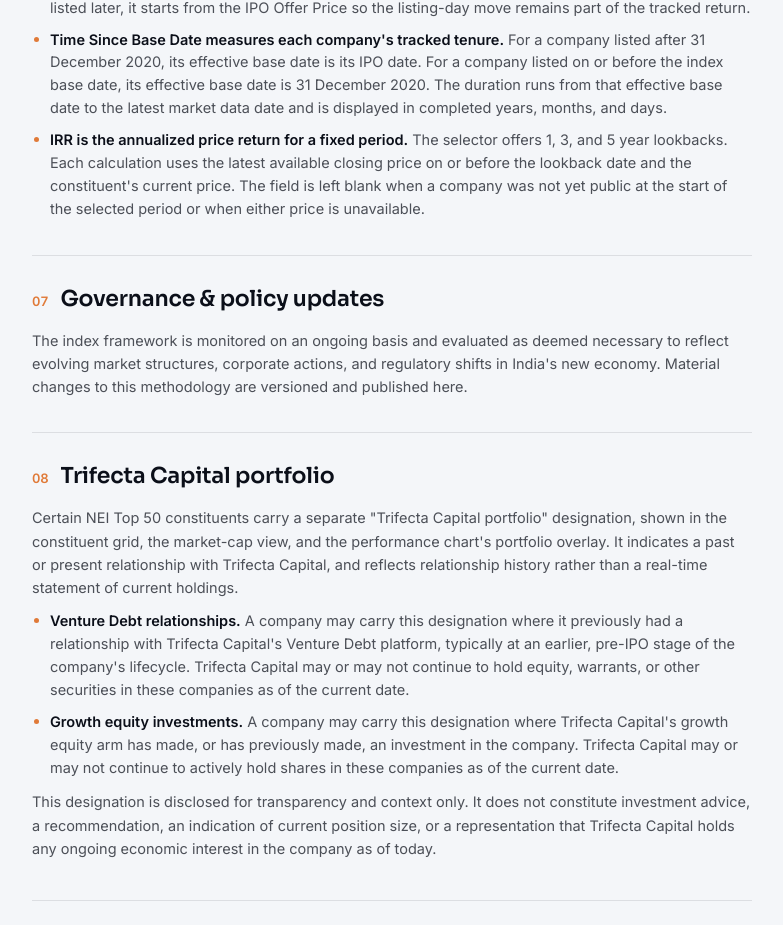
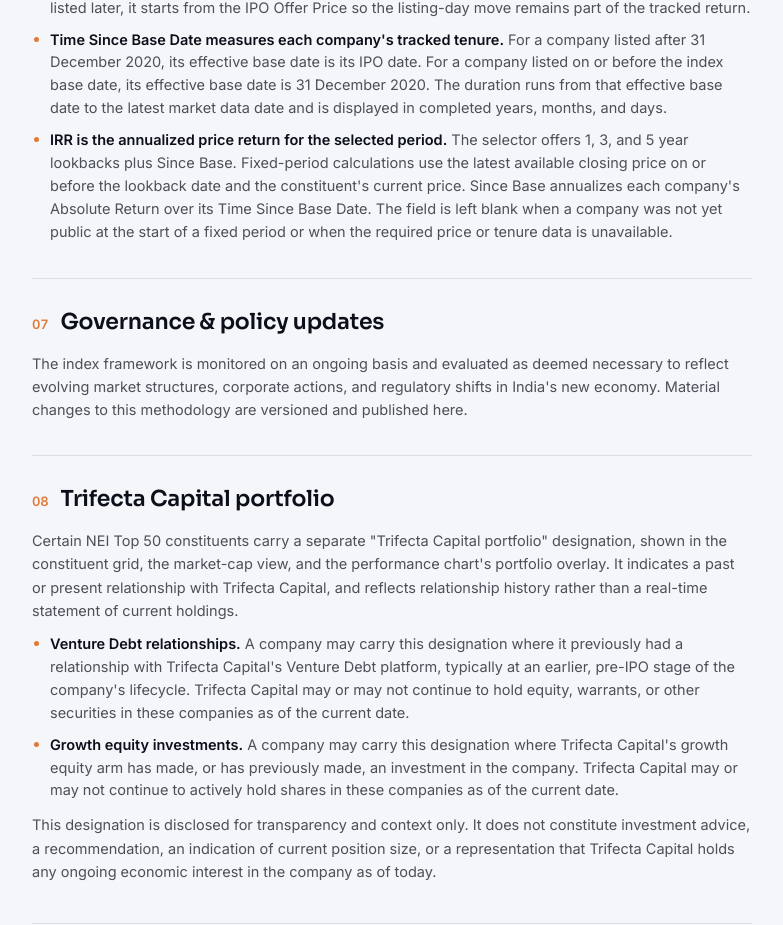
Before and after one commit to trifectadeepanshu/new-economy-index, a Next.js app: page /methodology in a window 1280 px wide. Shown: the part 3293-4218 px from the top of the page, without its empty margins (342-1125 px from the left). Built offline with nearby package versions, Linux system fonts and the light colour scheme.

Commit message:
Add since-base IRR period

```diff
--- a/app/methodology/page.tsx
+++ b/app/methodology/page.tsx
@@ -309,12 +309,14 @@
               data date and is displayed in completed years, months, and days.
             </li>
             <li id="note-irr">
-              <strong>IRR is the annualized price return for a fixed period.</strong>{" "}
-              The selector offers 1, 3, and 5 year lookbacks. Each calculation
-              uses the latest available closing price on or before the lookback
-              date and the constituent&apos;s current price. The field is left blank
-              when a company was not yet public at the start of the selected
-              period or when either price is unavailable.
+              <strong>IRR is the annualized price return for the selected period.</strong>{" "}
+              The selector offers 1, 3, and 5 year lookbacks plus Since Base.
+              Fixed-period calculations use the latest available closing price
+              on or before the lookback date and the constituent&apos;s current
+              price. Since Base annualizes each company&apos;s Absolute Return over
+              its Time Since Base Date. The field is left blank when a company
+              was not yet public at the start of a fixed period or when the
+              required price or tenure data is unavailable.
             </li>
           </ul>
         </DocSection>
--- a/components/CompanyGrid.tsx
+++ b/components/CompanyGrid.tsx
@@ -131,7 +131,15 @@
     isLoading: irrLoading,
     error: irrError,
   } = useIrrPrices(irrFromDate);
-  const irrWindow = useMemo(() => (irrPrices ? { prices: irrPrices } : null), [irrPrices]);
+  const irrWindow = useMemo(
+    () =>
+      irrMode === "sinceBase"
+        ? { mode: irrMode, prices: null }
+        : irrPrices
+          ? { mode: irrMode, prices: irrPrices }
+          : null,
+    [irrMode, irrPrices]
+  );
 
   const rows = useConstituentRows(stocks, sort, sector, query, irrWindow, currency, usdInr);
   const hasActiveFilters = query.trim().length > 0 || sector !== "All";
--- a/components/company-grid/ConstituentTable.tsx
+++ b/components/company-grid/ConstituentTable.tsx
@@ -49,7 +49,8 @@
     key: "irr",
     label: "IRR",
     align: "right",
-    title: "Annualized price return over the selected 1, 3, or 5 year period.",
+    title:
+      "Annualized price return over the selected 1, 3, or 5 year period, or from the company's effective base date.",
     note: { n: 3, anchor: "note-irr" },
   },
 ];
--- a/components/company-grid/IrrRangeControl.tsx
+++ b/components/company-grid/IrrRangeControl.tsx
@@ -4,6 +4,7 @@
   { value: "1y", label: "1 Year" },
   { value: "3y", label: "3 Years" },
   { value: "5y", label: "5 Years" },
+  { value: "sinceBase", label: "Since Base" },
 ];
 
 export function IrrRangeControl({
--- a/components/company-grid/returns.ts
+++ b/components/company-grid/returns.ts
@@ -12,19 +12,39 @@
 
 export type IrrPricePoint = { date: string; price: number };
 
-const PERIOD_YEARS: Record<IrrRangeMode, number> = {
+const PERIOD_YEARS: Record<Exclude<IrrRangeMode, "sinceBase">, number> = {
   "1y": 1,
   "3y": 3,
   "5y": 5,
 };
 
-export function getIrrStartDate(mode: IrrRangeMode, toDate: string): string {
+export function getIrrStartDate(mode: IrrRangeMode, toDate: string): string | null {
+  if (mode === "sinceBase") return null;
   return format(subYears(parseISO(toDate), PERIOD_YEARS[mode]), "yyyy-MM-dd");
 }
 
 export function getTimeSinceBaseReturn(ratio: number | null): number | null {
   if (ratio === null || !Number.isFinite(ratio) || ratio <= 0) return null;
   return (ratio - 1) * 100;
+}
+
+export function computeSinceBaseIrr(
+  ratio: number | null,
+  elapsedDays: number | null
+): number | null {
+  if (
+    ratio === null ||
+    !Number.isFinite(ratio) ||
+    ratio <= 0 ||
+    elapsedDays === null ||
+    !Number.isFinite(elapsedDays) ||
+    elapsedDays <= 0
+  ) {
+    return null;
+  }
+
+  const annualized = (Math.pow(ratio, 365.25 / elapsedDays) - 1) * 100;
+  return Number.isFinite(annualized) ? annualized : null;
 }
 
 export type TimeSinceBaseDate = {
--- a/components/company-grid/types.ts
+++ b/components/company-grid/types.ts
@@ -14,7 +14,7 @@
   | "timeSinceBaseDate"
   | "irr";
 export type SectorFilter = "All" | string;
-export type IrrRangeMode = "1y" | "3y" | "5y";
+export type IrrRangeMode = "1y" | "3y" | "5y" | "sinceBase";
 
 export type CompanyGridProps = {
   stocks: StockData[];
@@ -40,6 +40,6 @@
   timeSinceBaseDate: number | null;
   timeSinceBaseDateLabel: string;
   effectiveBaseDate: string | null;
-  /** Annualized price return over the selected fixed period. */
+  /** Annualized price return over the selected fixed period or effective-base tenure. */
   irr: number | null;
 };
--- a/components/company-grid/useConstituentRows.ts
+++ b/components/company-grid/useConstituentRows.ts
@@ -3,19 +3,22 @@
 import { getISTDate } from "@/lib/market-hours";
 import {
   computeIrr,
+  computeSinceBaseIrr,
   getTimeSinceBaseDate,
   getTimeSinceBaseReturn,
   type IrrPricePoint,
 } from "@/components/company-grid/returns";
 import type {
   ConstituentRow,
+  IrrRangeMode,
   SectorFilter,
   SortKey,
   SortState,
 } from "@/components/company-grid/types";
 
 export type IrrWindow = {
-  prices: Record<string, IrrPricePoint>;
+  mode: IrrRangeMode;
+  prices: Record<string, IrrPricePoint> | null;
 };
 
 function getSortDirection(key: SortKey) {
@@ -71,15 +74,19 @@
       .map<ConstituentRow>((row) => {
         const sinceBase = getTimeSinceBaseReturn(row.ratio);
         const baseTenure = getTimeSinceBaseDate(row.listedDate, row.asOfDate ?? today);
-        const irr = irrWindow
-          ? computeIrr({
-              currentPrice: row.price,
-              startPoint: irrWindow.prices[row.ticker],
-              toDate: row.asOfDate ?? today,
-              currency,
-              usdInr,
-            })
-          : null;
+        let irr: number | null = null;
+
+        if (irrWindow?.mode === "sinceBase") {
+          irr = computeSinceBaseIrr(row.ratio, baseTenure?.days ?? null);
+        } else if (irrWindow?.prices) {
+          irr = computeIrr({
+            currentPrice: row.price,
+            startPoint: irrWindow.prices[row.ticker],
+            toDate: row.asOfDate ?? today,
+            currency,
+            usdInr,
+          });
+        }
 
         return {
           ...row,
```
Also changed, not shown: 1 other file (tests, documents, lock files or other folders).
